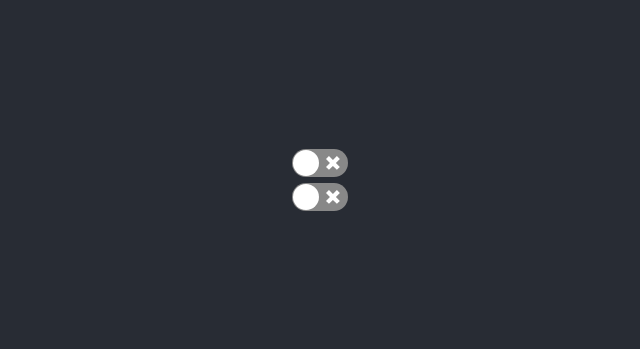
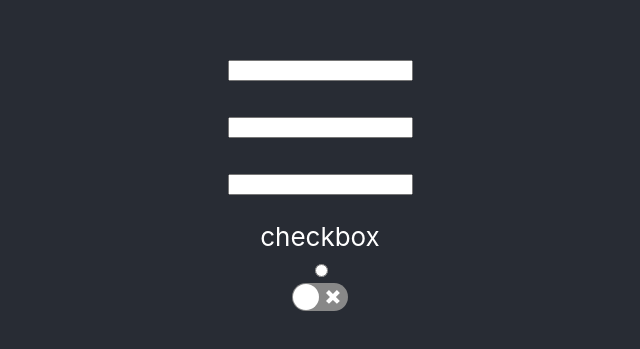
Before and after one commit to vanessaribeiro92/dynamicForm, a React (Create React App) app: page / in a window 1280 px wide. Shown: the part 217-566 px from the top of the page, without its empty margins (320-960 px from the left). Built offline with nearby package versions, Linux system fonts and the light colour scheme.

Commit message:
inputs impressos na tela

```diff
--- a/src/App.js
+++ b/src/App.js
@@ -1,6 +1,6 @@
 import React from 'react';
 import './App.css';
-import CreateForm from './components/form/form';
+import CreateForm from './components/form/form2';
 
 
 function App() {
--- a/src/components/form/checkbox/checkbox.js
+++ b/src/components/form/checkbox/checkbox.js
@@ -1,5 +1,5 @@
 import React, { Component } from "react";
-import Label from "../label/index";
+//import Label from "../label/index";
 
 class Checkbox extends Component {
   constructor() {
--- a/src/components/form/form.js
+++ b/src/components/form/form.js
@@ -1,5 +1,6 @@
 import React from 'react'
 import SwitchInput from '../form/switch/switch';
+//import ReactDOM from 'react-dom'
 // import Checkbox from './checkbox/checkbox'
 // import Input from './input/input'
 // import Label from './label/label'
@@ -26,7 +27,7 @@ function CreateForm() {
   return (
     <div className="CreateForm">
 
-      {verifyType(json)}
+
       {parseJson(json)}
 
     </div>
@@ -34,23 +35,27 @@ function CreateForm() {
 
 }
 
+// componentWillMount() {
+//{verifyType(json)}
+
+// }
 
 function parseJson(json) {
 
-
-  // createInput(){
-  //   this.setState({
-  //     input: true
-  //   })
-  // }
-
-
+  var arrayDeInputs = [];
+  for(var i=0;i<json.length;i++){
+    arrayDeInputs.push(
+      verifyType(json[i].type)
+    )
+    console.log(i)
+  }
 
   //aqui vou criar quantos inputs vão aparecer
   //regras
 
   return (
-    [<SwitchInput></SwitchInput>]
+    <div>{arrayDeInputs}</div>
+    //[<SwitchInput></SwitchInput>]
   )
 }
 
@@ -105,3 +110,30 @@ export default CreateForm;
 //     </header>
 //   </div>
 // );
+
+
+//____________________
+
+  // var obj = JSON.parse(json);
+
+  // for(var i = 0; i<= obj.length; i++){
+  //   React.createElement(
+  //     obj[i].type,
+  //     []
+
+  //   )
+  // }
+
+  // const createElement = React.createElement
+
+  // ReactDOM.render(
+  //   createElement('div',json),
+  //   document.getElementsByName('root')
+  // )
+
+
+  // createInput(){
+  //   this.setState({
+  //     input: true
+  //   })
+  // }
--- /dev/null
+++ b/src/components/form/form2.js
@@ -0,0 +1,108 @@
+import React from 'react'
+import SwitchInput from '../form/switch/switch';
+import Input from '../form/input/input'
+import RadioButton from '../form/radio/radio'
+//import Switch from "react-switch";
+import PropTypes from 'prop-types'
+//import Checkbox from '../form/checkbox/checkbox'
+
+function CreateForm() {
+
+  let json = [{
+    name: 'name',
+    type: 'text',
+  }, {
+    name: 'age',
+    type: 'number',
+  }, {
+    name: 'email',
+    type: 'email',
+  }, {
+    name: 'agree_terms',
+    type: 'checkbox',
+  }, {
+    name: 'kinship',
+    type: 'radio',
+  }, {
+    value: true,
+    name: 'biometry',
+    type:  'switch',
+  }
+]
+
+  return (
+    <div className="CreateForm">
+
+
+      {parseJson(json)}
+
+
+    </div>
+  )
+
+}
+
+//{verifyType(json)}
+
+function parseJson(json) {
+
+  var arrayDeInputs = [];
+  for(var i=0;i<json.length;i++){
+    arrayDeInputs.push(
+      verifyType(json[i].type, i)
+    )
+    // console.log(i)
+
+  }
+  return (
+    <div>{arrayDeInputs}</div>
+  )
+}
+
+function verifyType(type, index){
+
+  //criar label
+
+ //são as condicionais que verifica o tipo de input e retorna
+  return (
+
+    <div key={index}>
+      {type === 'text' ?
+        ( <Input></Input> )
+        :
+        type === 'number' ?
+        ( <Input></Input> )
+        :
+        type === 'email' ?
+        ( <Input></Input> )
+        :
+        type === 'checkbox' ?
+        ( <div>checkbox</div> )
+        :
+        type === 'radio' ?
+        ( <RadioButton></RadioButton> )
+        :
+        type === 'switch' ?
+        ( <SwitchInput checked={PropTypes}></SwitchInput> )
+        :
+        (<div>default</div>)
+      }
+    </div>
+
+  )
+
+
+}
+
+//<Switch checked={true} onChange={console.log} ></Switch>
+
+// function add(a, b){
+
+//   return a + b
+// }
+
+// add(2,3)
+//  add( 2, {3:3})
+
+
+export default CreateForm;
--- a/src/components/form/input/input.js
+++ b/src/components/form/input/input.js
@@ -1,5 +1,5 @@
 import React, { Component } from 'react'
-import './input.css'
+//import './input.css'
 
 // function Input2(props){
 //     return (
--- a/src/components/form/radio/radio.js
+++ b/src/components/form/radio/radio.js
@@ -1,5 +1,5 @@
 import React, { Component } from "react";
-import Label from "../label/index";
+//import Label from "../label/index";
 
 class RadioButton extends Component {
   constructor() {
@@ -22,7 +22,7 @@ class RadioButton extends Component {
         >
           {/* {props.children} */}
         </input>
-        <Label id={this.props.id}/>
+        {/* <Label id={this.props.id}/> */}
       </React.Fragment>
     );
   }
```
Also changed, not shown: src/components/form/switch/switch.js (line endings or trailing spaces). Lines whose indentation alone changed are shown as unchanged.
